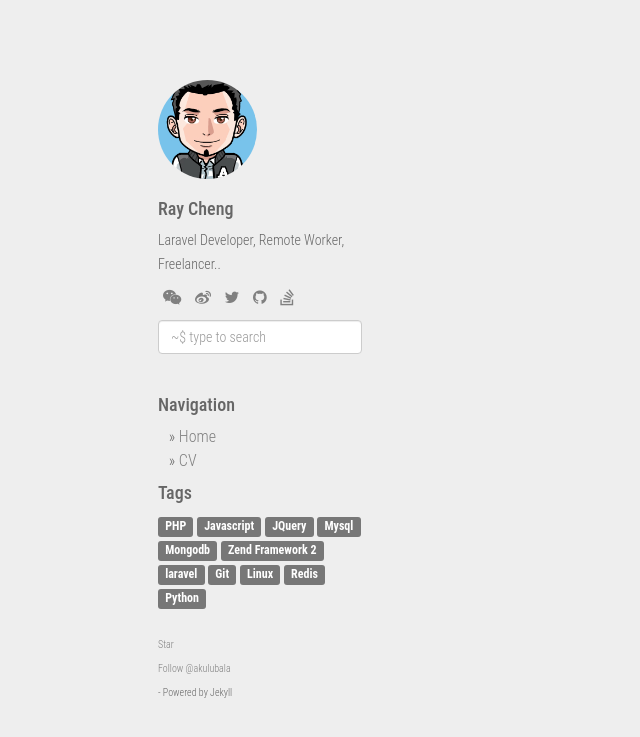
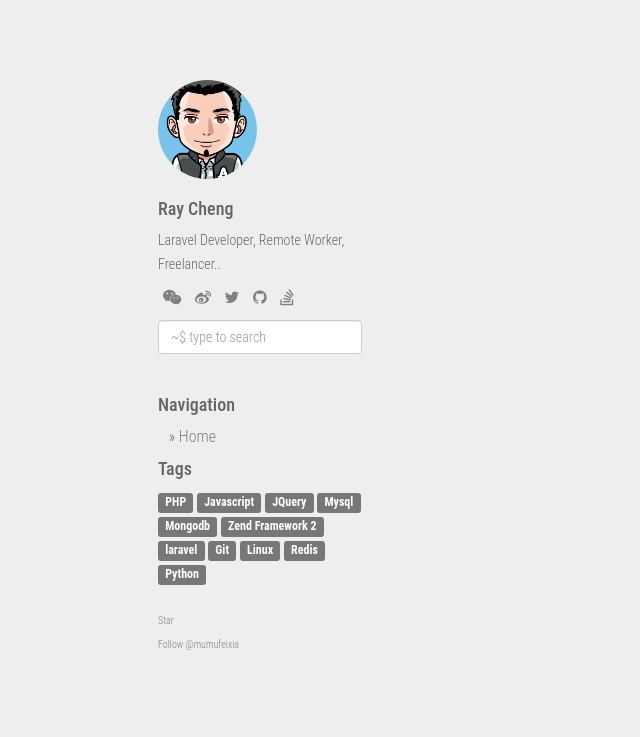
Before and after one commit to mumufeixia/mumufeixia.github.io, a Jekyll site: the page built from index.html, in a window 1280 px wide. Shown: the top 737 px of the page, without its empty margins (0-640 px from the left). Built offline with Jekyll 4.4.1, drawn with Linux system fonts in a browser that asks for light colours; the list of posts is cut into pages by our own code.

Commit message:
Update main_right.html

```diff
--- a/_includes/main_right.html
+++ b/_includes/main_right.html
@@ -26,7 +26,7 @@
         <h4>Navigation</h4>
         &nbsp;&nbsp; » <a href="/">Home</a>
         <br />
-        &nbsp;&nbsp; » <a href="/posts/about.html" id='cv'>CV</a>
+
     </div>
     <div id='category'>
           <h4>Tags</h4>
@@ -39,12 +39,12 @@
     </div>
     <br />
     <div id="licence">
-        <a class="github-button" href="https://github.com/akulubala/akulubala.github.io" data-icon="octicon-star" data-count-href="/akulubala/akulubala.github.io/stargazers" data-count-api="/repos/akulubala/akulubala.github.io#stargazers_count" data-count-aria-label="# stargazers on GitHub" aria-label="Star akulubala/akulubala.github.io on GitHub">Star</a>
+        <a class="github-button" href="https://github.com/mumufeixia/mumufeixia.github.io" data-icon="octicon-star" data-count-href="/mumufeixia/mumufeixia.github.io/stargazers" data-count-api="/repos/mumufeixia/mumufeixia.github.io#stargazers_count" data-count-aria-label="# stargazers on GitHub" aria-label="Star mumufeixia/mumufeixia.github.io on GitHub">Star</a>
         <br />
         <!-- Place this tag where you want the button to render. -->
-        <a class="github-button" href="https://github.com/akulubala" data-count-href="/akulubala/followers" data-count-api="/users/akulubala#followers" data-count-aria-label="# followers on GitHub" aria-label="Follow @akulubala on GitHub">Follow @akulubala</a>
+        <a class="github-button" href="https://github.com/mumufeixia" data-count-href="/mumufeixia/followers" data-count-api="/users/mumufeixia#followers" data-count-aria-label="# followers on GitHub" aria-label="Follow @mumufeixia on GitHub">Follow @mumufeixia</a>
         <!-- Place this tag where you want the button to render. -->
         <br />
-        - Powered by Jekyll
+
     </div>
 </div>
```
